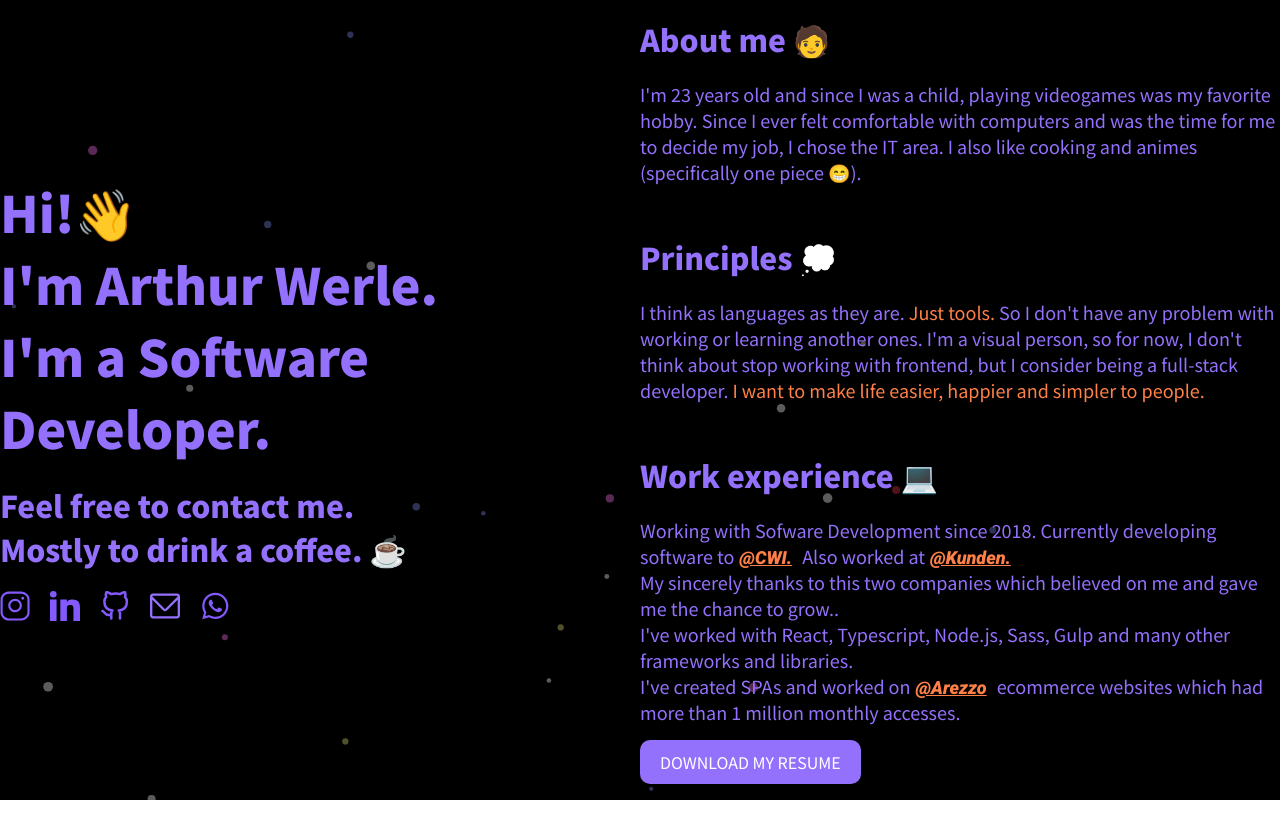
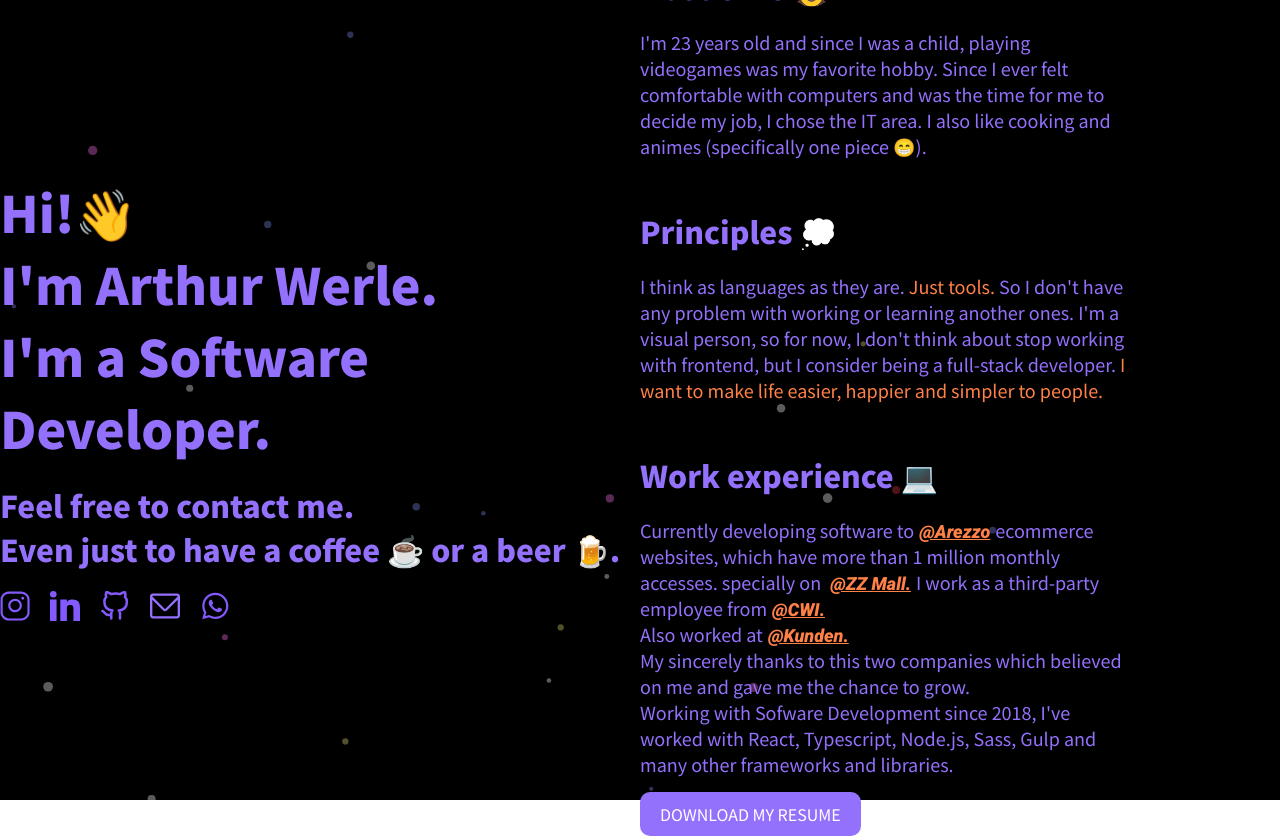
Before and after one commit to ArthurWerle/website, a React (Create React App) app: page / in a window 1280 px wide. Before the commit the page ends 800 px from the top, so only its background shows below. Built offline with nearby package versions, Linux system fonts and the light colour scheme.

Commit message:
fixing texts & bg

```diff
--- a/src/App.tsx
+++ b/src/App.tsx
@@ -16,7 +16,7 @@
           <p className="title title--large">I'm Arthur Werle.</p>
           <p className="title title--large title--spaced">I'm a Software Developer.</p>
           <p className="title">Feel free to contact me.</p>
-          <p className="title">Mostly to drink a coffee. ☕</p>
+          <p className="title">Even just to have a coffee ☕ or a beer 🍺.</p>
           <script type="text/javascript" src="https://cdnjs.buymeacoffee.com/1.0.0/button.prod.min.js" data-name="bmc-button" data-slug="arthurwerle" data-color="#FFDD00" data-emoji="" data-font="Cookie" data-text="Buy me a coffee" data-outline-color="#000000" data-font-color="#000000" data-coffee-color="#ffffff" ></script>
           <div className="social">
             <a target="_blank" rel="noreferrer" title="Instagram" href="https://www.instagram.com/werlearthur/">
@@ -39,6 +39,7 @@
       </div>
       <div className="info">
         <div>
+          <div>
             <p className="title title--spaced">About me 🧑</p>
             <p className="paragraph">
               {personal.aboutMe}
@@ -59,22 +60,25 @@
             <p className="title title--spaced">Work experience 💻</p>
             <div className="jobs">
               <p className="paragraph">
-              Working with Sofware Development since 2018.
                 Currently developing software to
+                <a className="link" title="Arezzo" target="_blank" rel="noreferrer" href="http://www.arezzo.com.br/">@Arezzo</a>
+                ecommerce websites, which have more than 1 million monthly accesses.
+                specially on <a className="link" title="ZZ Mall" target="_blank" rel="noreferrer" href="https://www.zzmall.com.br/">@ZZ Mall.</a>
+
+
+                I work as a third-party employee from
                 <a className="link" title="CWI Software" target="_blank" rel="noreferrer" href="http://www.cwi.com.br/">@CWI.</a>
+
+                <p>
                 Also worked at
                 <a className="link" title="Kunden Systems" target="_blank" rel="noreferrer" href="http://www.kunden.com.br/">@Kunden.</a>
+                </p>
 
                 <p>
-                My sincerely thanks to this two companies which believed on me and gave me the chance to grow..
+                  My sincerely thanks to this two companies which believed on me and gave me the chance to grow.
                 </p>
                 <p>
-                I've worked with React, Typescript, Node.js, Sass, Gulp and many other frameworks and libraries.
-              </p>
-              <p>
-                I've created SPAs and worked on
-                <a className="link" title="Arezzo" target="_blank" rel="noreferrer" href="http://www.arezzo.com.br/">@Arezzo</a>
-                ecommerce websites which had more than 1 million monthly accesses.
+                  Working with Sofware Development since 2018, I've worked with React, Typescript, Node.js, Sass, Gulp and many other frameworks and libraries.
                 </p>
               </p>
             </div>
@@ -83,6 +87,7 @@
             </a>
           </div>
         </div>
+      </div>
       <BackgroundParticles />
     </div>
   );
--- a/src/components/particles/style.scss
+++ b/src/components/particles/style.scss
@@ -1,5 +1,5 @@
 #tsparticles {
-    position: absolute;
+    position: fixed;
     top: 0;
     left: 0;
     right: 0;
--- a/src/index.scss
+++ b/src/index.scss
@@ -101,6 +101,17 @@
   gap: 50px;
   padding: 50px;
 
+  > div {
+    padding-right: 0;
+    display: flex;
+    flex-direction: column;
+    gap: 50px;
+
+    @media screen and (min-width: $media-smartphone) {
+      padding-right: 150px;
+    }
+  }
+
   @media screen and (min-width: $media-smartphone) {
     padding: 0;
   }
@@ -145,7 +156,7 @@
   gap: 20px;
 
   a {
-    margin-right: 10px;
+    margin-right: 5px;
     margin-left: 5px;
   }
 }
```
Lines whose indentation alone changed are shown as unchanged.
